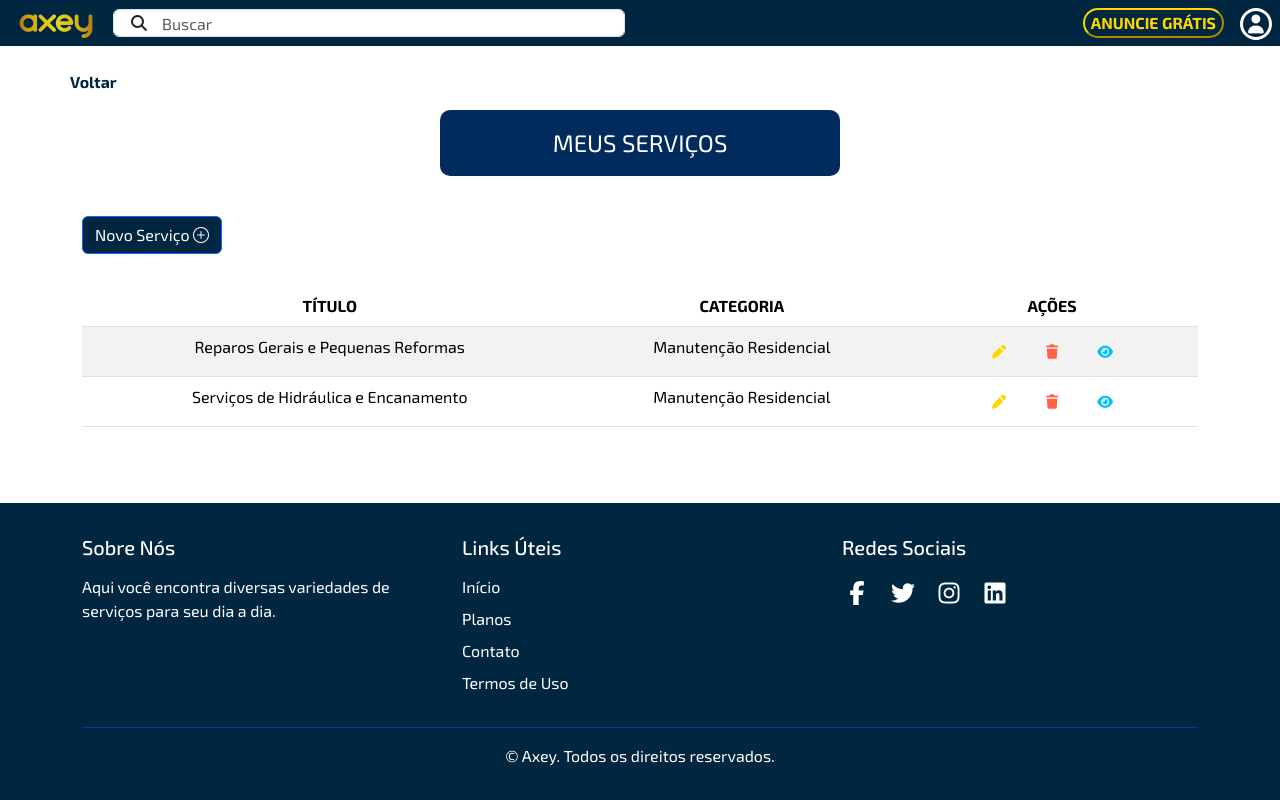
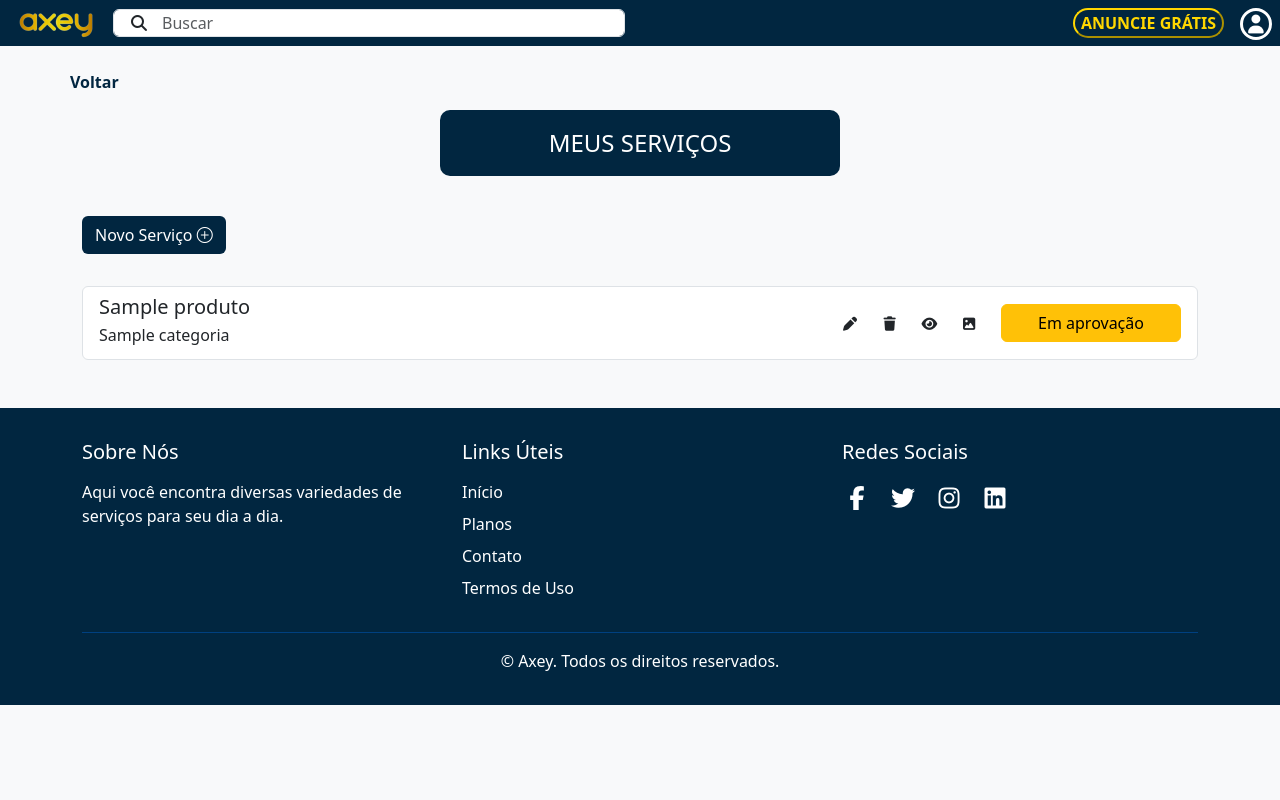
Before and after one commit to projAxey/AxeySenai, a PHP site: page /frontend/prestador/TelaMeusProdutos.php in a window 1280 px wide. Run offline with PHP 8.4, Linux system fonts and the light colour scheme; the visitor is signed in with stand-in values (Sample User, id 1); tables that the repository leaves empty hold one stand-in row (values such as "Sample post"); some libraries are stand-ins or nearby versions.

Commit message:
Atualizando

```diff
--- a/assets/css/style.css
+++ b/assets/css/style.css
@@ -71,11 +71,11 @@ html, body {
   .breadcrumb-admin {
     background-color: transparent;
     padding: 0;
-    color: #002b5c;
+    color: #012640;
     }
     .title-admin {
     text-align: center;
-    background-color: #002b5c;
+    background-color: #012640;
     color: white;
     padding: 15px;
     font-size: 24px;
--- a/backend/save_service.php
+++ b/backend/save_service.php
@@ -12,7 +12,7 @@ if ($_SERVER['REQUEST_METHOD'] === 'POST') {
     $serviceDescription = $_POST['serviceDescription'];
 
     // ID do prestador (usuário logado)
-    $prestador = 6; // Assume que o ID do usuário está armazenado na sessão
+    $prestador = $_SESSION['prestador_id'];
 
     // Processa as imagens
     $imagePaths = [];
@@ -71,6 +71,7 @@ if ($_SERVER['REQUEST_METHOD'] === 'POST') {
         // Executa a consulta
         $stmt->execute();
 
+        header('Location: ../frontend/prestador/TelaMeusProdutos.php');
         exit;
     } catch (PDOException $e) {
         // Exibe uma mensagem de erro
--- a/frontend/prestador/TelaMeusProdutos.php
+++ b/frontend/prestador/TelaMeusProdutos.php
@@ -1,4 +1,13 @@
 <?php
+include '../layouts/head.php';
+
+include '../../config/conexao.php';
+
+?>
+
+<body class="bodyCadastroProdutos">
+<?php
+
 class MeusServicosPage {
     public function render() {
         $this->head();
@@ -8,7 +17,7 @@ class MeusServicosPage {
         $this->breadcrumb();
         $this->titleSection();
         $this->buttonsSection();
-        $this->tableSection();
+        $this->tableSection(); // Aqui está a seção da tabela
         echo '</div>';
         $this->modals();
         $this->footer();
@@ -45,7 +54,7 @@ class MeusServicosPage {
     private function buttonsSection() {
         echo '
         <div class="d-flex justify-content-between mb-4">
-            <button type="button" id="meusAgendamentos" class="mb-2 btn btn-primary btn-meus-agendamentos"
+            <button type="button" id="meusAgendamentos" class="mb-2 btn btn-meus-agendamentos"
                 style="background-color: #012640; color:white" data-bs-toggle="modal" data-bs-target="#novoServicoModal">
                 Novo Serviço <i class="bi bi-plus-circle"></i>
             </button>
@@ -53,47 +62,94 @@ class MeusServicosPage {
     }
 
     private function tableSection() {
+        include '../../config/conexao.php'; // Inclua a conexão com o banco de dados
+
+        // Supondo que $userId já esteja definido como o ID do usuário logado
+        $userId = $_SESSION['prestador_id']; // Como exemplo, obtendo o user_id da sessão
+
+        try {
+            // Consulta para obter os produtos do usuário logado junto com o titulo_categoria da tabela Categorias
+            $sql = "SELECT p.nome_produto, c.titulo_categoria, p.produto_id, p.status
+                    FROM Produtos p
+                    JOIN Categorias c ON p.categoria = c.categoria_id
+                    WHERE p.prestador = :userId"; // Supondo que a coluna 'categoria' em Produtos é uma chave estrangeira para 'categoria_id' em Categorias
+            $stmt = $conexao->prepare($sql);
+            $stmt->bindParam(':userId', $userId);
+            $stmt->execute();
+            $produtos = $stmt->fetchAll(PDO::FETCH_ASSOC);
+        } catch (PDOException $e) {
+            echo "Erro ao buscar produtos: " . $e->getMessage();
+            return; // Adiciona um return para evitar que o código continue em caso de erro
+        }
+
+        echo '<div class="list-group mb-5">';
+
+        // Verifica se há produtos e os exibe
+        if (!empty($produtos)) {
+            foreach ($produtos as $produto) {
                 echo '
-        <div class="table-responsive">
-            <table class="table table-striped table-striped-admin">
-                <thead>
-                    <tr>
-                        <th class="th-admin">TÍTULO</th>
-                        <th class="th-admin">CATEGORIA</th>
-                        <th class="th-admin">AÇÕES</th>
-                    </tr>
-                </thead>
-                <tbody>
-                    <tr>
-                        <td>Reparos Gerais e Pequenas Reformas</td>
-                        <td>Manutenção Residencial</td>
-                        <td class="actions-admin">
-                            <button class="btn btn-sm btn-admin edit-admin" data-bs-toggle="modal"
-                                data-bs-target="#editModal"><i class="fa-solid fa-pen"></i></button>
-                            <button class="btn btn-sm btn-admin delete-admin" data-bs-toggle="modal"
-                                data-bs-target="#deleteModal"><i class="fa-solid fa-trash"></i></button>
-                            <button class="btn btn-sm btn-admin view-admin" data-bs-toggle="modal"
-                                data-bs-target="#viewModal"><i class="fa-solid fa-eye"></i></button>
-                        </td>
-                    </tr>
-                    <tr>
-                        <td>Serviços de Hidráulica e Encanamento</td>
-                        <td>Manutenção Residencial</td>
-                        <td class="actions-admin">
-                            <button class="btn btn-sm btn-admin edit-admin" data-bs-toggle="modal"
-                                data-bs-target="#editModal"><i class="fa-solid fa-pen"></i></button>
-                            <button class="btn btn-sm btn-admin delete-admin" data-bs-toggle="modal"
-                                data-bs-target="#deleteModal"><i class="fa-solid fa-trash"></i></button>
-                            <button class="btn btn-sm btn-admin view-admin" data-bs-toggle="modal"
-                                data-bs-target="#viewModal"><i class="fa-solid fa-eye"></i></button>
-                        </td>
-                    </tr>
-                </tbody>
-            </table>
+    <div class="list-group-item d-flex justify-content-between align-items-center">
+        <div>
+            <h5 class="mb-1">' . htmlspecialchars($produto['nome_produto']) . '</h5>
+            <p class="mb-1">' . htmlspecialchars($produto['titulo_categoria']) . '</p>
+        </div>
+        <div>
+            <button class="btn btn-sm btn-admin edit-admin" data-bs-toggle="modal" data-bs-target="#editModal" onclick="editService(' . $produto['produto_id'] . ')">
+                <i class="fa-solid fa-pen"></i>
+            </button>
+            <button class="btn btn-sm btn-admin delete-admin" data-bs-toggle="modal" data-bs-target="#deleteModal" onclick="confirmDelete(' . $produto['produto_id'] . ')">
+                <i class="fa-solid fa-trash"></i>
+            </button>
+            <button class="btn btn-sm btn-admin view-admin" data-bs-toggle="modal" data-bs-target="#viewModal" onclick="viewService(' . $produto['produto_id'] . ')">
+                <i class="fa-solid fa-eye"></i>
+            </button>
+            <button class="btn btn-sm btn-admin view-photos" data-bs-toggle="modal" data-bs-target="#photosModal" onclick="viewPhotos(' . $produto['produto_id'] . ')">
+                <i class="fa-solid fa-image"></i>
+            </button>';
+
+// Condição para o status
+if ($produto['status'] == 1) {
+    echo '
+            <button class="btn btn-warning" style="width: 180px; margin-left: 10px;">
+                Em aprovação
+            </button>';
+} elseif ($produto['status'] == 2) {
+    echo '
+            <button class="btn btn-success" style="width: 180px; margin-left: 10px;">
+                Ativo
+            </button>';
+} elseif ($produto['status'] == 3) {
+    echo '
+            <button class="btn btn-secondary" style="width: 180px; margin-left: 10px;">
+                Bloqueado
+            </button>';
+}
+
+echo '
+        </div>
     </div>';
+            }
+        } else {
+            echo '
+                <div class="list-group-item text-center">Nenhum produto encontrado.</div>';
+        }
+
+        echo '</div>';
     }
 
     private function modals() {
+
+        include '../../config/conexao.php';
+
+        try {
+            $sql = "SELECT categoria_id, titulo_categoria FROM Categorias";
+            $stmt = $conexao->prepare($sql);
+            $stmt->execute();
+            $categorias = $stmt->fetchAll(PDO::FETCH_ASSOC);
+        } catch (PDOException $e) {
+            echo "Erro ao buscar categorias: " . $e->getMessage();
+        }
+
         echo '
         <div class="modal fade" id="novoServicoModal" tabindex="-1" aria-labelledby="newModalLabel" aria-hidden="true">
             <div class="modal-dialog modal-lg">
@@ -103,45 +159,68 @@ class MeusServicosPage {
                         <button type="button" class="btn-close" data-bs-dismiss="modal" aria-label="Close"></button>
                     </div>
                     <div class="modal-body">
-                        <form>
-                            <div class="row">
-                                <div class="col-md-6 mb-3">
-                                    <label for="service-title" class="form-label">Título</label>
-                                    <input type="text" class="form-control" id="service-title">
+                        <form method="post" enctype="multipart/form-data" action="../../backend/save_service.php">
+            <div class="mb-3 col-md-3">
+                <label for="productType" class="form-label">Tipo</label>
+                <select class="form-select" id="productType" name="productType" required onchange="toggleFields()">
+                    <option value="" disabled selected>Selecione o tipo</option>
+                    <option value="1">Produto</option>
+                    <option value="2">Serviço</option>
+                </select>
             </div>
-                                <div class="col-md-4 mb-3">
+
+            <div class="row mb-3">
+                <div class="col-md-4">
+                    <label for="serviceName" class="form-label">Título</label>
+                    <input type="text" class="form-control" id="serviceName" name="serviceName" required placeholder="Digite o título do produto / serviço">
+                </div>
+                <div class="col-md-4">
+                    <label for="serviceValue" class="form-label">Valor</label>
+                    <input type="number" class="form-control" id="serviceValue" name="serviceValue" required placeholder="Digite o valor do produto / serviço">
+                </div>
+                <div class="col-md-4">
                     <label for="serviceCategory" class="form-label">Categoria</label>
                     <select class="form-select" id="serviceCategory" name="serviceCategory" required>
-                                        <option value="" disabled selected>Selecione uma categoria</option>
-                                        <option value="Consultoria">Consultoria</option>
-                                        <option value="Treinamento">Treinamento</option>
-                                        <option value="Manutenção">Manutenção</option>
-                                        <option value="Desenvolvimento">Desenvolvimento</option>
-                                        <option value="Outros">Outros</option>
-                                    </select>
+                                    <option value="" disabled selected>Selecione uma categoria</option>';
+                                    foreach ($categorias as $categoria) {
+                                        echo '<option value="' . $categoria['categoria_id'] . '">' . $categoria['titulo_categoria'] . '</option>';
+                                    }
+echo '                          </select>
                 </div>
             </div>
+
+            <div class="row mb-3" id="priceField" style="display: none;">
+                <div class="col-md-6">
+                    <label for="servicePrice" class="form-label">Valor</label>
+                    <div class="input-group">
+                        <span class="input-group-text">R$</span>
+                        <input type="text" class="form-control" id="servicePrice" name="servicePrice" placeholder="0,00" onkeyup="formatPrice(this)">
+                    </div>
+                </div>
+            </div>
+
             <div class="mb-3">
-                                <label for="service-provider" class="form-label">Descrição</label>
-                                <textarea class="form-control" id="service-provider" rows="4"></textarea>
+                <label for="serviceDescription" class="form-label">Descrição</label>
+                <textarea class="form-control" id="serviceDescription" name="serviceDescription" rows="4" maxlength="900" required></textarea>
             </div>
-                            <div class="row">
-                                <div class="col-md-6 mb-3">
+
+            <div class="row mb-3">
+                <div class="col-md-6">
                     <label for="serviceImages" class="form-label">Imagens</label>
                     <input type="file" class="form-control" id="serviceImages" name="serviceImages[]" multiple accept="image/*" onchange="previewImages()">
                     <div id="imagePreview" class="preview d-flex flex-wrap"></div>
                 </div>
-                                <div class="col-md-6 mb-3">
+                <div class="col-md-6">
                     <label for="serviceVideos" class="form-label">Vídeos</label>
                     <input type="file" class="form-control" id="serviceVideos" name="serviceVideos[]" multiple accept="video/*" onchange="previewVideos()">
                     <div id="videoPreview" class="preview d-flex flex-wrap"></div>
                 </div>
             </div>
+
+            <div class="text-center py-3">
+                <button type="submit" class="btn text-light" style="background-color: #1B3C54; width: 57%;">Cadastrar</button>
+            </div>
         </form>
-                    </div>
-                    <div class="modal-footer">
-                        <button type="button" class="btn btn-secondary" data-bs-dismiss="modal">Fechar</button>
-                        <button type="submit" class="btn btn-primary" style="background-color: #1B3C54;">Cadastrar</button>
                     </div>
                 </div>
             </div>
@@ -239,6 +318,7 @@ class MeusServicosPage {
         return '
         <script src="../../assets/js/previewImgs.js"></script>';
     }
+
 }
 $page = new MeusServicosPage();
 $page->render();
```
Also changed, not shown: backend/atualizar_status.php (added, +22 -0 lines), frontend/adm/controleCategorias.php (+28 -35 lines), frontend/adm/controleServicos.php (+105 -78 lines), frontend/auth/perfil.php (+11 -11 lines), frontend/prestador/perfilPrestador.php (+8 -8 lines). Lines whose indentation alone changed are shown as unchanged.
